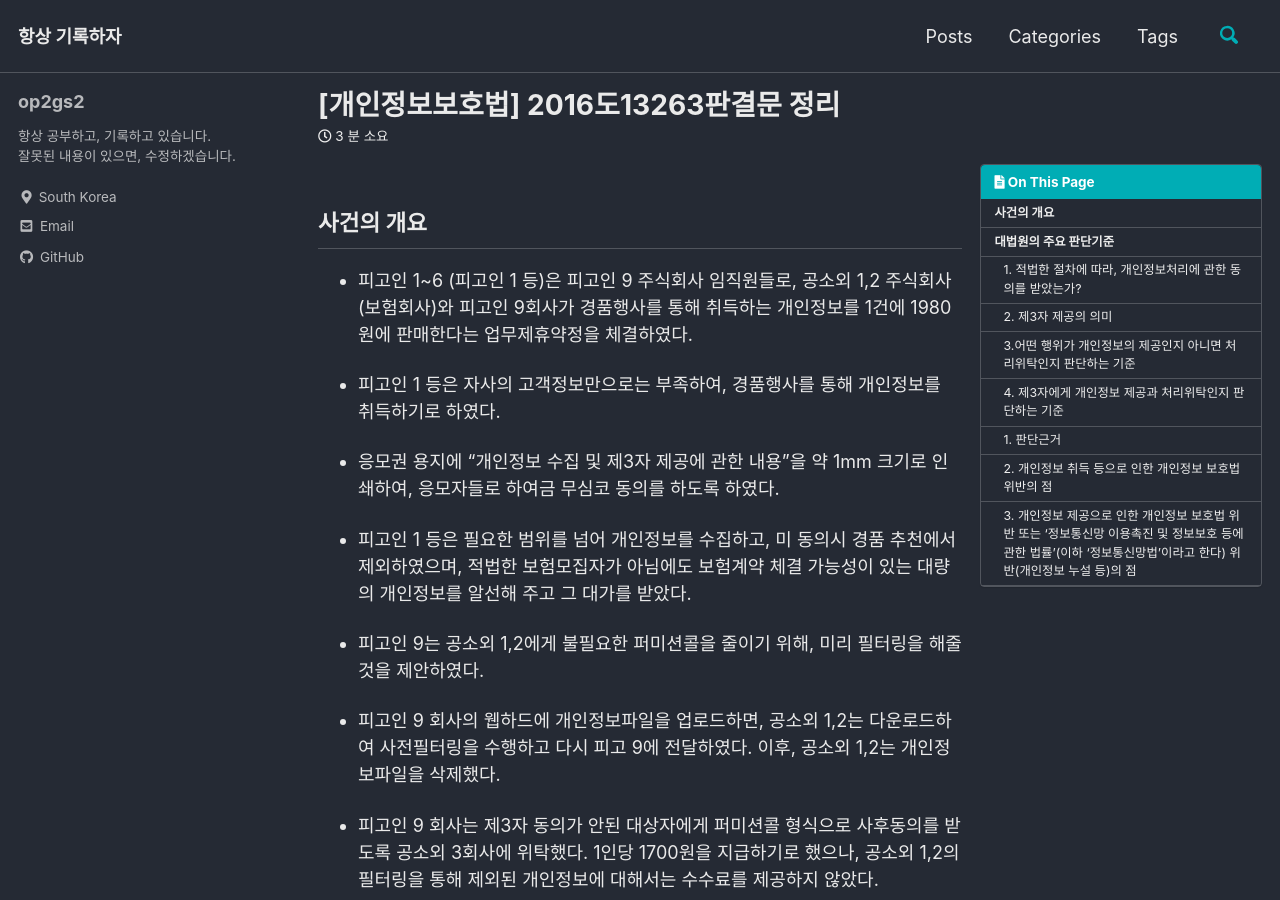
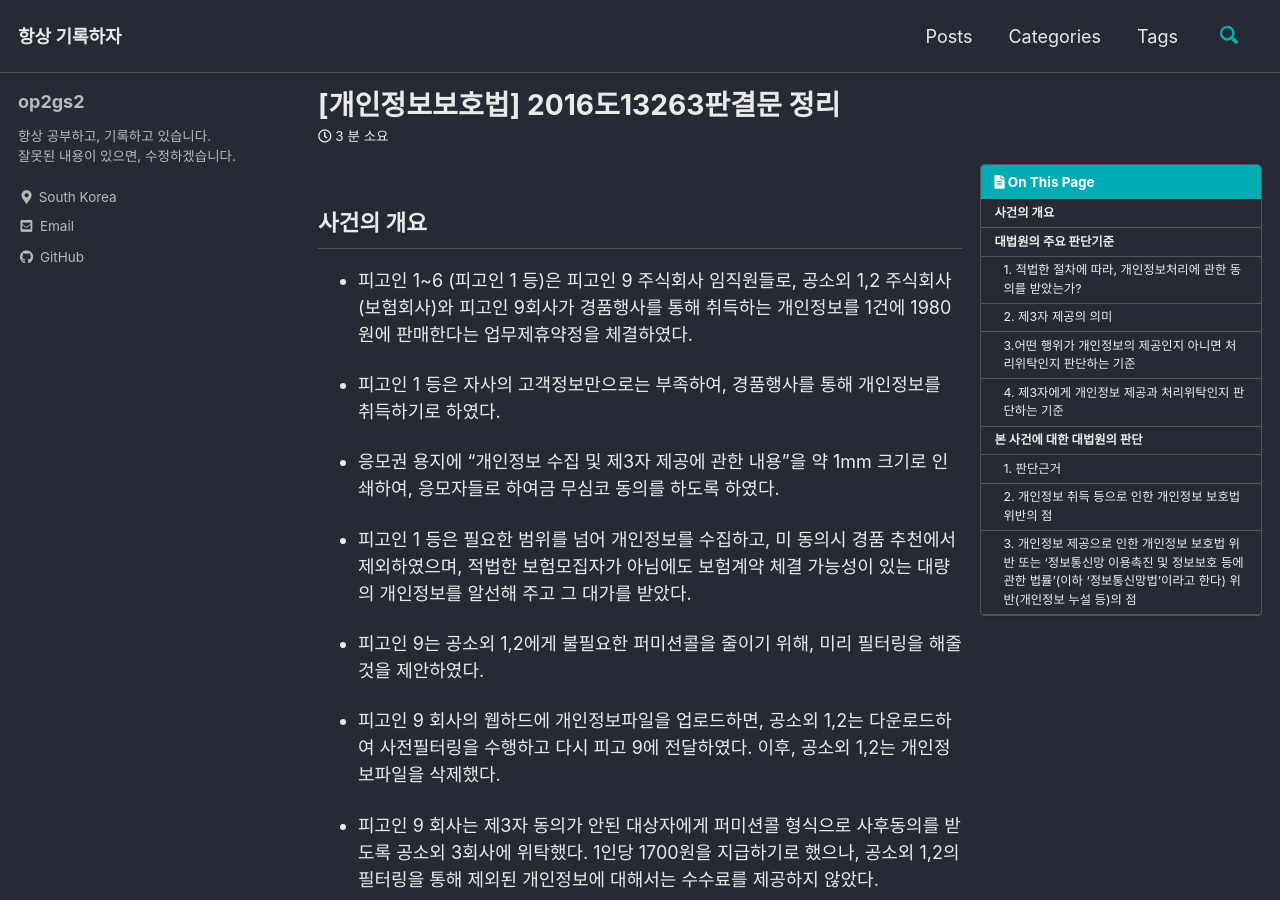
Before and after one commit to DongkilShin1/op2gs2.github.io, a Jekyll site: the page built from _posts/2021/개인정보보호법/2021-06-20-2016도13263판결문 정리.md, in a window 1280 px wide and 900 px high. Built offline with Jekyll 4.4.1, drawn with Linux system fonts in a browser that asks for light colours; cached includes are drawn as plain includes; comment, search, counter and statistics services are not loaded.

Commit message:
no message

```diff
--- a/_posts/2021/개인정보보호법/2021-06-20-2016도13263판결문 정리.md
+++ b/_posts/2021/개인정보보호법/2021-06-20-2016도13263판결문 정리.md
@@ -65,7 +65,7 @@ last_modified_at: 2021-06-20T16:50:30+09:00
 
 ---
 
-# 본 사건에 대한 대법원의 판단
+## 본 사건에 대한 대법원의 판단
 ### 1. 판단근거
 - 개인정보를 대상으로 한 조사,수집,보관,처리,이용 등의 행위는 모두 원칙적으로 개인정보자기결정권의 제한에 해당된다. (2012다 49933, 2014다235080)
 
```
